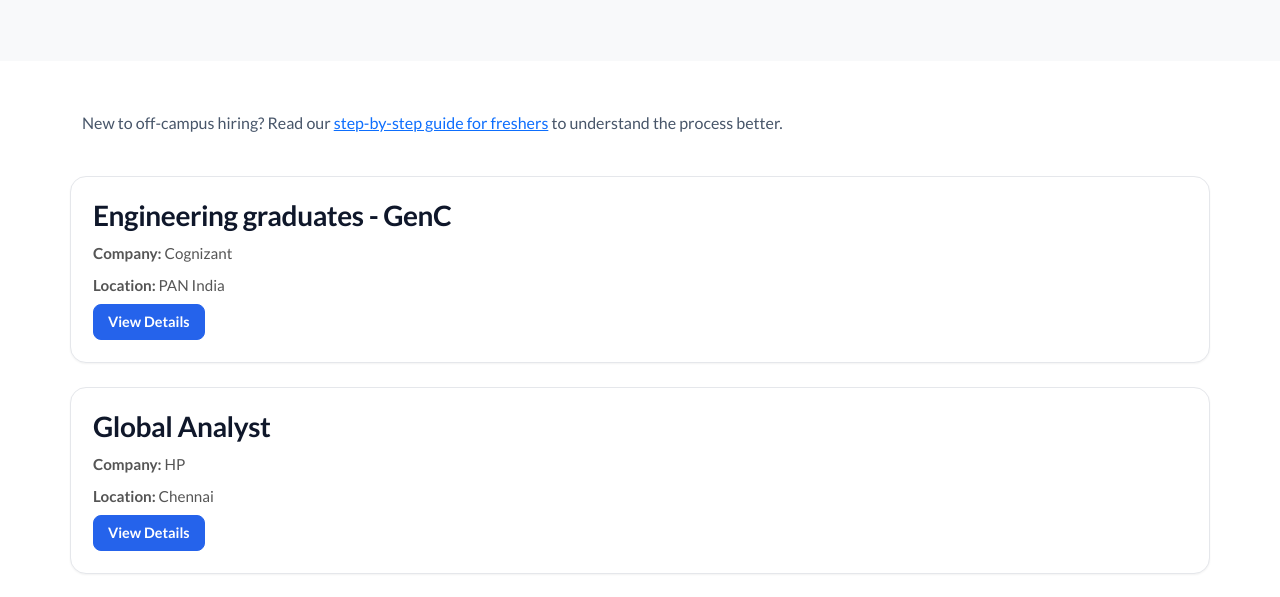
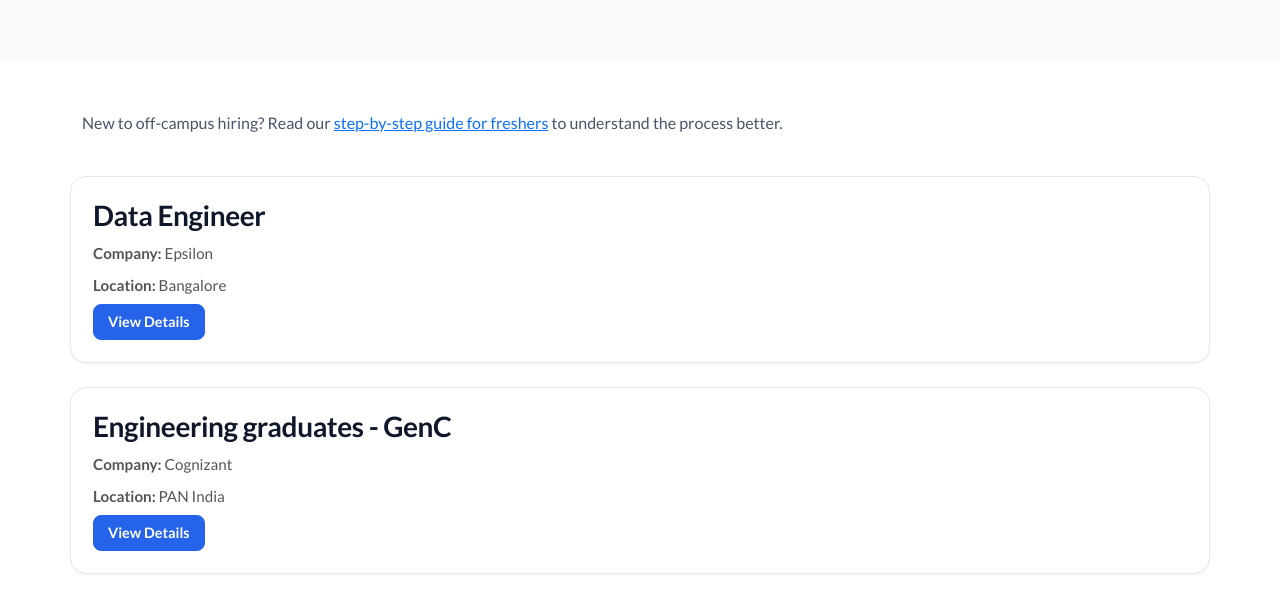
Before and after one commit to neuracampus/neuracampus.github.io, a plain HTML site: page jobs.html in a window 1280 px wide. Shown: the part 197-794 px from the top of the page. Drawn offline with nearby package versions, Linux system fonts and the light colour scheme.

Commit message:
Auto-update jobs.html

```diff
--- a/jobs.html
+++ b/jobs.html
@@ -94,6 +94,15 @@
 </p>
 
     <!-- JOBS-START -->
+
+<div class="job-card" data-company="Epsilon">
+  <h3>Data Engineer</h3>
+  <p><strong>Company:</strong> Epsilon</p>
+  <p><strong>Location:</strong> Bangalore</p>
+  <a href="jobs/job-data-engineer-epsilon.html" class="btn btn-primary">View Details</a>
+</div>
+
+
 
 <div class="job-card" data-company="Cognizant">
   <h3>Engineering graduates - GenC</h3>
@@ -297,6 +306,7 @@
 
 
 
+
 <!-- JOBS-END -->
 
     </div>
```
